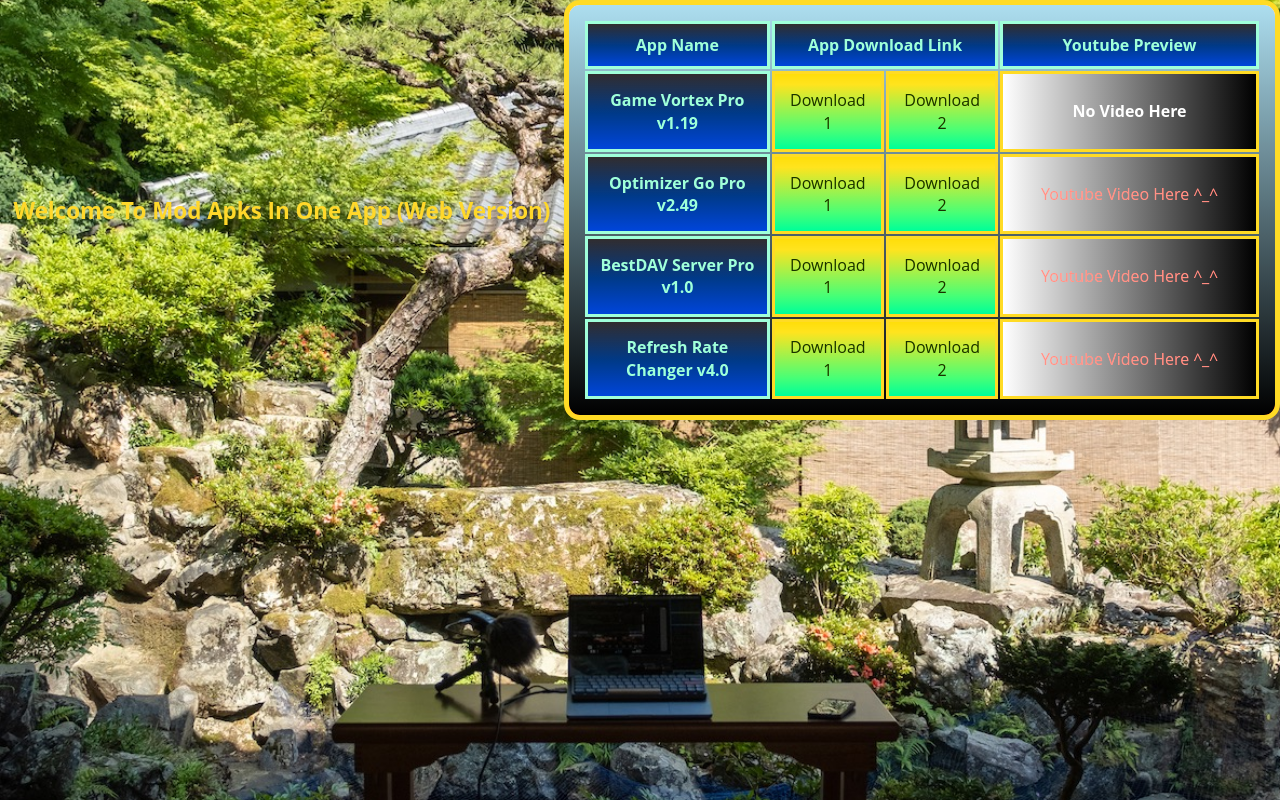
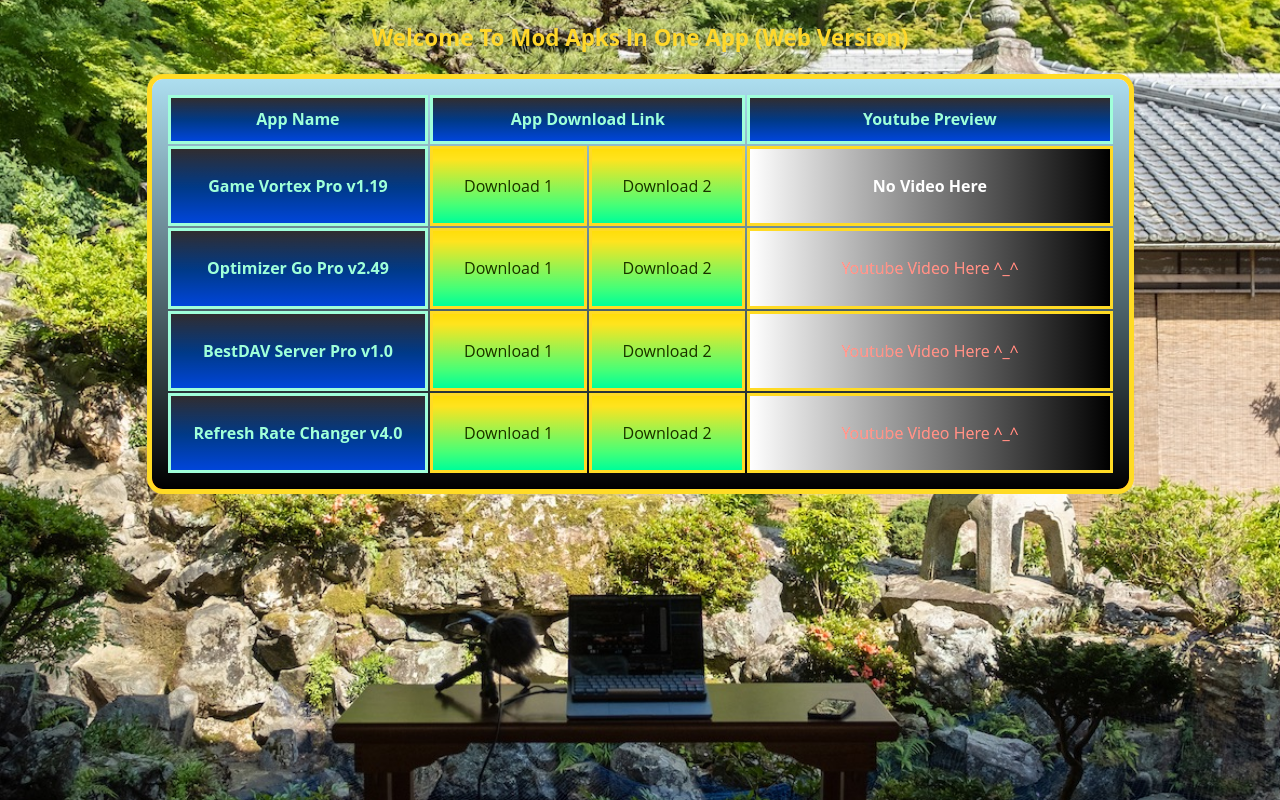
Before and after one commit to LoveDoLove/lovedolove.github.io, a PHP site: page /main/main.html in a window 1280 px wide. Run offline with PHP 8.4, Linux system fonts and the light colour scheme.

Commit message:
Update main.css

```diff
--- a/main/main.css
+++ b/main/main.css
@@ -1,4 +1,6 @@
 * {
+    text-align: center;
+    clear: both;
     box-sizing: border-box;
     cursor: none;
     text-decoration: none;
@@ -14,21 +16,16 @@
 body {
     background: url(/../pics/bg.jpg) repeat center center fixed;
     background-size: cover;
-    display: flex;
-    flex-flow: wrap row;
-    flex-direction: column row;
-    justify-content: center;
-    align-items: center;
-    text-align: center;
 }
 
 h1#maintitle {
-    text-align: center;
     font-size: 1.4em;
     font-weight: bold;
     color: yellow;
     animation: infinite colors 4s;
     padding: 0.3em 0.6em;
+    margin-left: auto;
+    margin-right: auto;
 }
 
 
```
